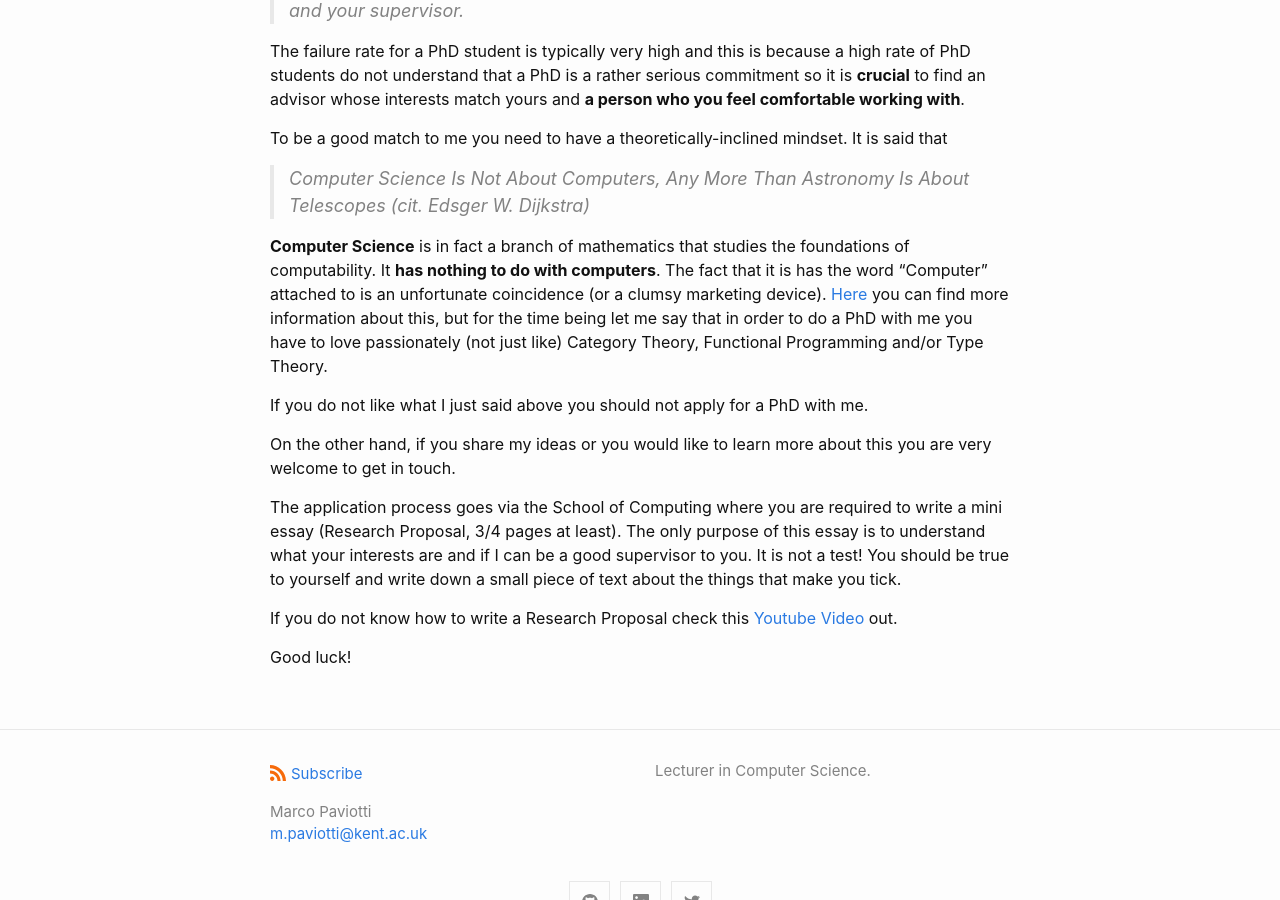
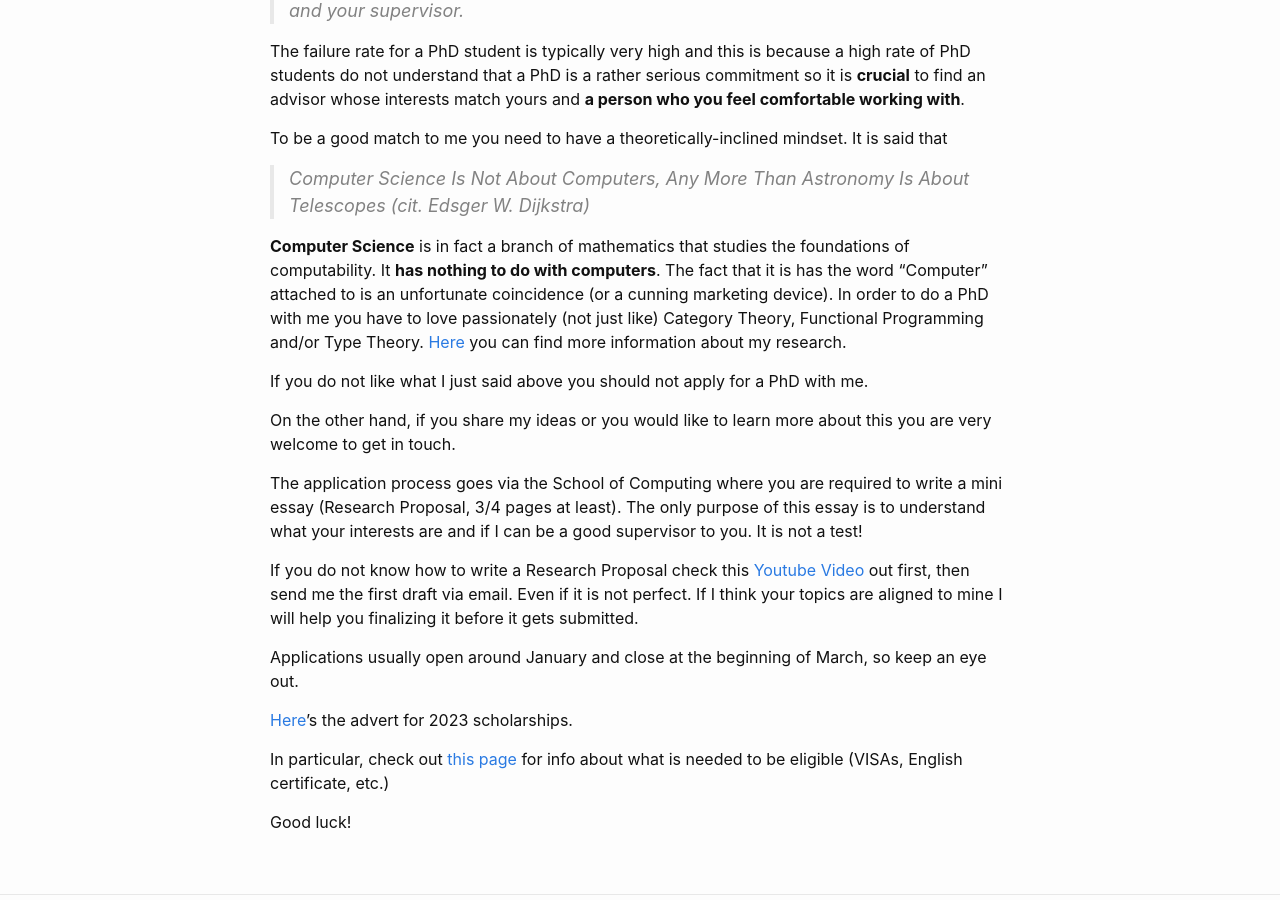
Before and after one commit to mpaviotti/mpaviotti.github.com, a Jekyll site: the page built from phd.markdown, in a window 1280 px wide and 900 px high, scrolled down 413 px. Built offline with Jekyll 4.4.1, drawn with Linux system fonts in a browser that asks for light colours.

Commit message:
Small changes.

```diff
--- a/phd.markdown
+++ b/phd.markdown
@@ -29,10 +29,10 @@ is said that
 **Computer Science** is in fact a branch of mathematics that studies the
 foundations of computability. It **has nothing to do with computers**. The fact
 that it is has the word "Computer" attached to is an unfortunate coincidence (or
-a clumsy marketing device).  [Here]({% link research.markdown %}) you can find
-more information about this, but for the time being let me say that in order to
-do a PhD with me you have to love passionately (not just like) Category Theory,
-Functional Programming and/or Type Theory.
+a cunning marketing device). In order to do a PhD with me you have to love
+passionately (not just like) Category Theory, Functional Programming and/or Type
+Theory. [Here]({% link research.markdown %}) you can find more information about
+my research.
 
 If you do not like what I just said above you should not apply for a PhD with
 me.
@@ -42,11 +42,18 @@ this you are very welcome to get in touch.
 
 The application process goes via the School of Computing where you are required
 to write a mini essay (Research Proposal, 3/4 pages at least). The only purpose
-of this essay is to understand what your  interests are and if I can be a good
-supervisor to you. It is not a test!  You should be true to yourself and write
-down a small piece of text about the things that make you tick.
+of this essay is to understand what your interests are and if I can be a good
+supervisor to you. It is not a test!
 
 If you do not know how to write a Research Proposal check this [Youtube
-Video](https://www.youtube.com/watch?v=s5nLdm4Dt-0) out.
+Video](https://www.youtube.com/watch?v=s5nLdm4Dt-0) out first, then send me the
+first draft via email. Even if it is not perfect. If I think your topics are
+aligned to mine I will help you finalizing it before it gets submitted.
+
+Applications usually open around January and close at the beginning of March, so keep an eye out.
+
+[Here](/assets/phd-advert-2023.txt)'s the advert for 2023 scholarships.
+
+In particular, check out [this page](https://www.kent.ac.uk/courses/postgraduate/283/computer-science) for info about what is needed to be eligible (VISAs, English certificate, etc.)
 
 Good luck!
```
Also changed, not shown: other parts of phd.markdown (+1 -1 lines).
